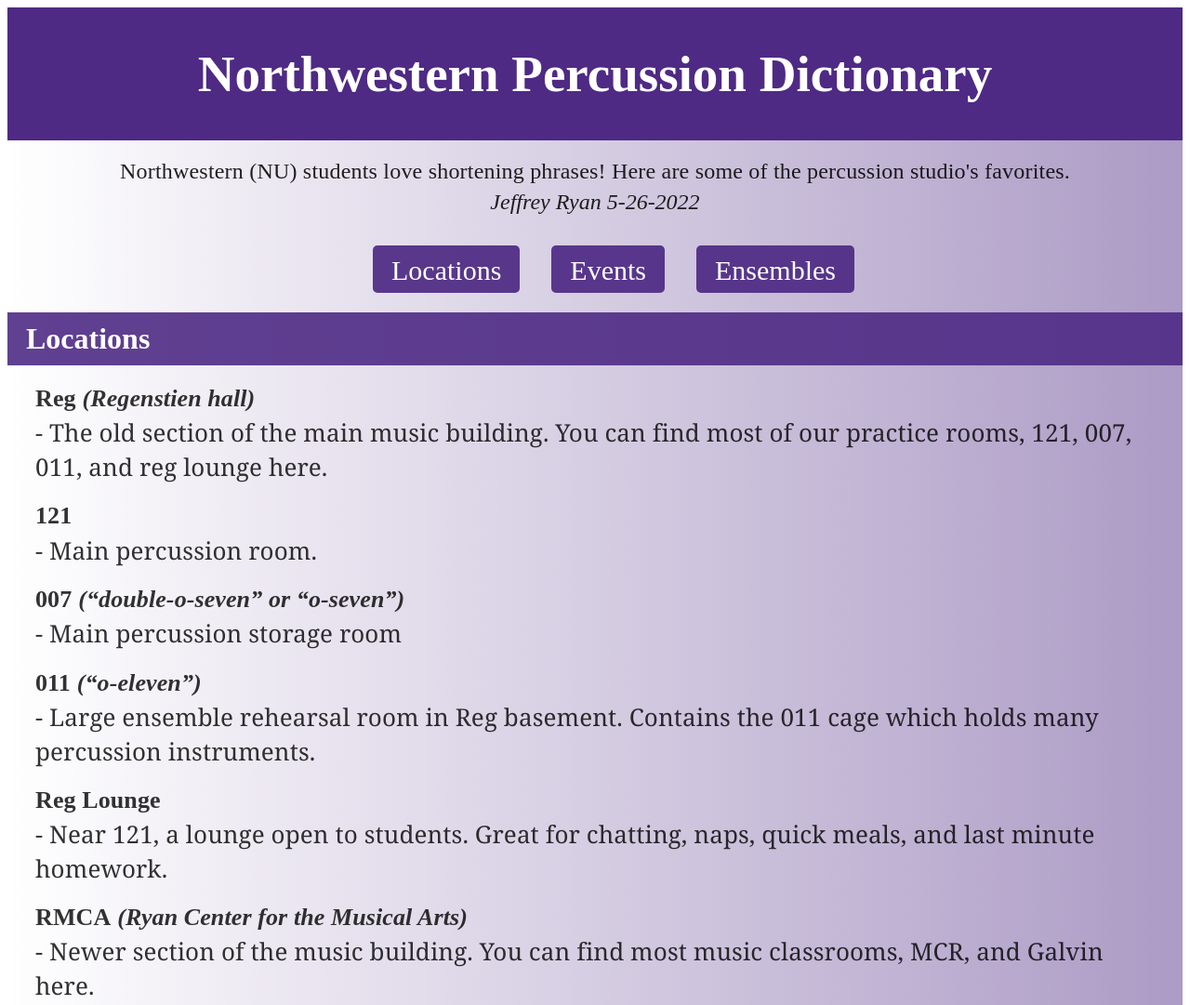
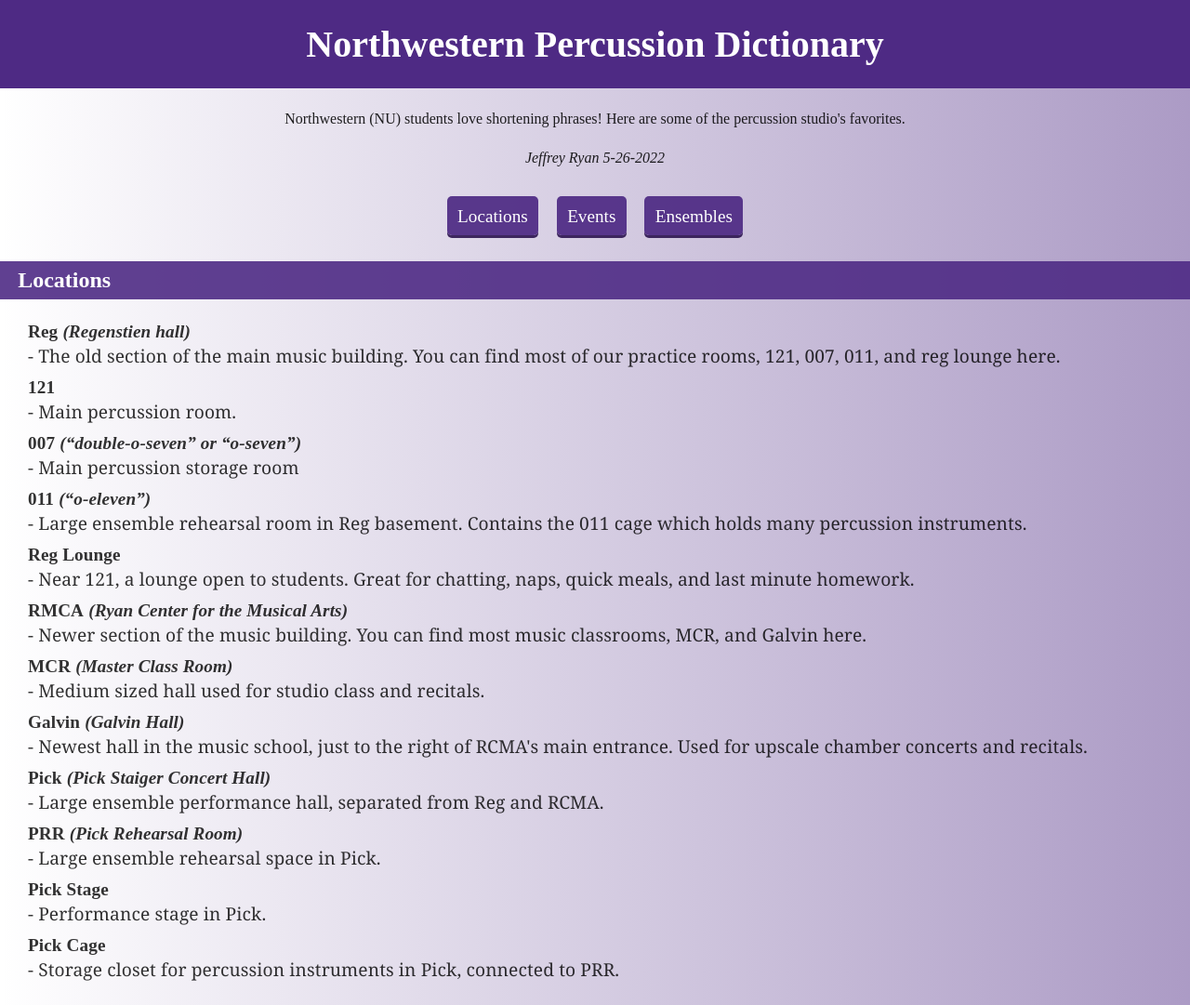
Before and after one commit to jeffreyryan-7/NUPE_Dictionary, a plain HTML site: page index.html in a window 1280 px wide. Shown: the top 1081 px of the page at 93% size. Drawn offline with Linux system fonts and the light colour scheme.

Commit message:
NUPE-DC-2.0.css

```diff
--- a/NUPE-DC.css
+++ b/NUPE-DC.css
@@ -1,96 +1,99 @@
 *{
     font-family: 'Times New Roman', Times, serif;
     box-sizing: border-box;
+    overflow-wrap: anywhere;
 }
 
-article, #preface, #signature, nav{
+body{
+    margin: 0;
     background-image: linear-gradient(to left, #4e2a8478, #4e2a8400);
 }
 
 h1{
-    font-size: 55px;
     text-align: center;
     color: #FFF;
-    padding: 40px;
-    margin: 0;
+    font-size: 2em;
     background-color: #4E2A84;
     width: 100%;
-    position: relative;
-    top: 0;
+    column-span: all;
+    padding: 0.6em;
+    margin: 0;
 }
 
 h2{
-    font-size: 32px;
-    margin: 0;
     color: #FFF;
     background-color: #4e2a84e4;
-    padding: 10px 5px 10px 20px;
+    font-size: 1.5em;
+    padding: 0.3em 0.8em;
+
 }
-
-#preface{
-    color: rgba(0, 0, 0, 0.87);
-    font-size: 24px;
-    text-align: center;
-    padding: 20px 0 6px;
-    margin: 0;
-    width: 100%;
-    letter-spacing: 0.2px;
-}
-
-#signature{
-    color: rgba(0, 0, 0, 0.87);
-    font-size: 24px;
-    text-align: center;
-    padding: 0 0 12px;
-    width: 100%;
-    margin: 0;
-}
-
 
 a{
     cursor: pointer;
+    z-index: 1;
+}
+
+.arrow{
+    color: white;
+    text-decoration: none;
+    float: right;
+}
+
+#preface,#signature{
+    color: rgba(0, 0, 0, 0.87);
+    text-align: center;
+    margin: 5% 15%;
+}
+
+ol,ul{
+    padding: 0;
+    margin: 0;
 }
 
 nav{
     text-align: center;
-    width: 100%;
-    padding: 10px;
-    margin: 0;
 }
 
 nav li{
+    color:#FFF;
+    font-size: 1.2em;
+    background-color: #4e2a84eb;
+    border-radius: 5px;
+    display: inline-block;
+    padding: 0.4em 0.6em;
+    margin: 0.4em 0.6%;
+    box-shadow: 0 0.15em #301853eb;
+}
+
+nav li a:link, nav li a:visited{
     color: #FFF;
-    background-color: #4e2a84eb;
-    padding: 5px 20px;
-    border-radius: 5px;
-    display: inline;
-    font-size: 30px;
-    margin: 0px 15px;
+    text-decoration: none;
+    display: inline-block;
+}
+
+nav li a:active{
+    color: #FFF;
+    text-decoration: none;
+    display: inline-block;
+    transform: translateY(4px);
 }
 
 nav li:hover{
     background-color: #40226ca8;
 }
 
-nav li a:link, nav li a:visited{
-    color: #FFF;
-    text-decoration: none;
+ul{
+    list-style-type: none;
+    opacity: 0.8;
+    letter-spacing: 0.1px;
+    font-size: 0.8em;
+    margin:  1% 5% 5%;
 }
 
 li{
     font-family: Georgia;
-    font-size: 26px;
-    margin: 0 15px 15px 0;
-    max-width: 120ch;
-}
-
-ul{
-    list-style-type: none;
-    margin-left: 0;
-    padding-left: 30px;
-    opacity: 0.8;
-    letter-spacing: 0.1px;
-    line-height: 1.4;
+    font-size: 1.2em;
+    margin: 0 0 4%;
 }
 
 name{
@@ -101,3 +104,32 @@ des{
     font-style: italic;
     font-weight: bold;
 }
+
+@media (min-width: 750px) {
+    h1{
+        font-size: 2.5em;
+    }
+
+    #preface,#signature{
+        color: rgba(0, 0, 0, 0.87);
+        text-align: center;
+        margin: 24px auto;
+    }
+
+    ul{
+        list-style-type: none;
+        opacity: 0.8;
+        letter-spacing: 0.1px;
+        font-size: 1em;
+        margin:  1% 30px 5%;
+    }
+
+    li{
+        font-family: Georgia;
+        font-size: 1.2em;
+        margin: 0 0 6px;
+    }
+    .arrow{
+        float: none;
+    }
+}
```
